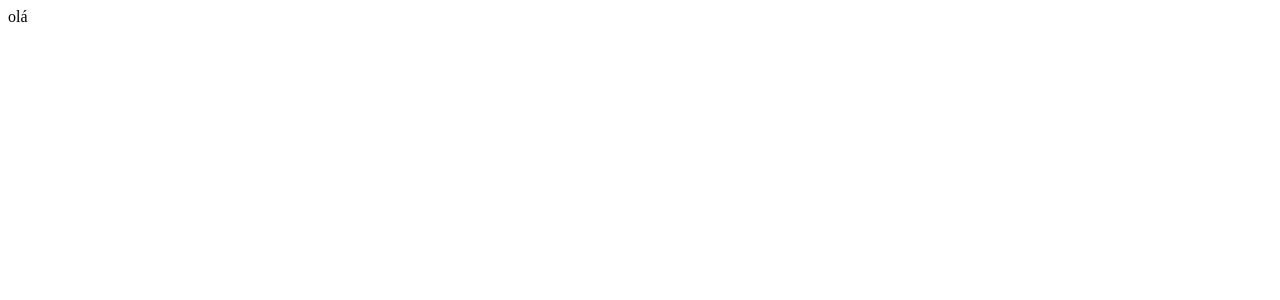
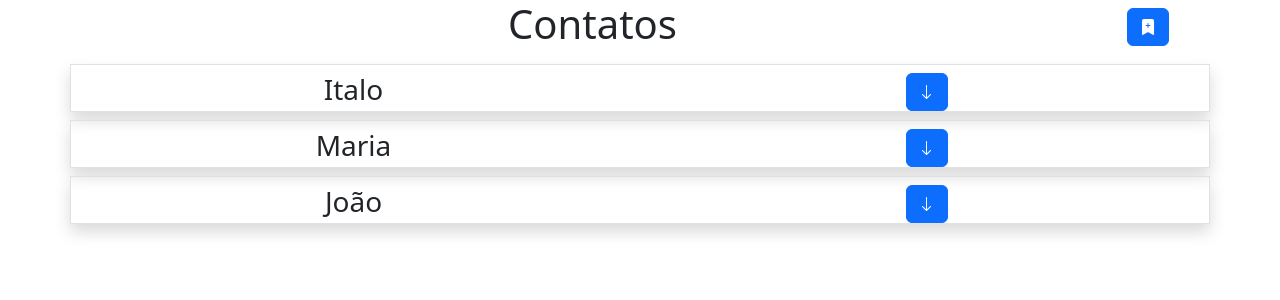
Before and after one commit to ItaloSantos-dev/Agenda-react, a React (Vite) app: page /contatos in a window 1280 px wide. Shown: the top 300 px of the page. Built offline with nearby package versions, Linux system fonts and the light colour scheme.

Commit message:
Front básico
Criação das páginas e rotas específicas

```diff
--- a/index.html
+++ b/index.html
@@ -1,10 +1,14 @@
 <!doctype html>
-<html lang="en">
+<html lang="pt-br">
   <head>
     <meta charset="UTF-8" />
     <link rel="icon" type="image/svg+xml" href="/vite.svg" />
     <meta name="viewport" content="width=device-width, initial-scale=1.0" />
-    <title>my-app</title>
+    <title>Agenda</title>
+    <link href="https://cdn.jsdelivr.net/npm/bootstrap@5.3.2/dist/css/bootstrap.min.css" rel="stylesheet">
+    <link href="https://cdn.jsdelivr.net/npm/bootstrap-icons@1.11.1/font/bootstrap-icons.css" rel="stylesheet">
+
+
   </head>
   <body>
     <div id="root"></div>
--- a/package.json
+++ b/package.json
@@ -11,7 +11,9 @@
   },
   "dependencies": {
     "react": "^19.2.0",
-    "react-dom": "^19.2.0"
+    "react-dom": "^19.2.0",
+    "react-icons": "^5.5.0",
+    "react-router": "^7.10.1"
   },
   "devDependencies": {
     "@eslint/js": "^9.39.1",
--- a/src/App.tsx
+++ b/src/App.tsx
@@ -1,10 +1,22 @@
+import { ListarContatos } from "./assets/components/agenda/ListarContatos";
 
 export function App() {
 
 
   return (
     <>
-      olá
+      <div className="text-center alert alert-primary">
+        <h1>Agenda em react</h1>
+        <img src="https://img.icons8.com/?size=80&id=t5K2CR8feVdX&format=gif" alt="" />
+      </div>
+
+      <div className="container text-center">
+        <div className="row">
+          <div className="col">
+            <a className="text-decoration-none text-light btn btn-primary" href="/contatos">Listar contatos</a>
+          </div>
+        </div>
+      </div>
     </>
   )
 }
--- /dev/null
+++ b/src/assets/components/agenda/CriarContato.tsx
@@ -0,0 +1,58 @@
+import { useState } from "react"
+
+export function CriarContato(){
+    const [nome, setNome] = useState('')
+    const [telefone, setTelefone] = useState('')
+    const [email, setEmail] = useState('')
+
+    function SalvarContato(e){
+        e.preventDefault();
+        console.log("Os dados vai ser salvo pae")
+        setNome('')
+        setTelefone('')
+        setEmail('')
+    }
+
+    return(
+        <>
+            <div className="container text-center">
+                <div className="row">
+                    <div className="col"><h1>Novo contato</h1></div>
+                </div>
+            </div>
+            <form onSubmit={SalvarContato}>
+                <div className="container text-center border shadow">
+                    <div className="row mt-2">
+                        <div className="col">
+                            <label className="form-label alert alert-primary w-25" htmlFor="nome"><h3>Nome:</h3></label>
+                            <br />
+                            <input id="nome" name="nome" className="form-control" type="text" value={nome} onChange={(e)=>setNome(e.target.value)}/>
+                        </div>
+                    </div>
+
+                    <div className="row mt-2">
+                        <div className="col">
+                            <label htmlFor="telefone" className="form-label alert alert-primary w-25"><h3>Telefone:</h3></label>
+                            <input value={telefone} onChange={(e)=>setTelefone(e.target.value)} id="telefone" name="telefone" type="tel" className="form-control" />
+                        </div>
+                    </div>
+
+                    <div className="row mt-2">
+                        <div className="col"><label htmlFor="email" className="form-label alert alert-primary w-25"><h3>Email:</h3></label>
+                        <input type="email" name="email" id="email" className="form-control" value={email} onChange={(e)=>setEmail(e.target.value)} />
+                        </div>
+                    </div>
+
+                    <div className="row mt-2 mb-2">
+                        <div className="col">
+                            <button className="btn btn-success" type="submit">Salvar</button>
+                        </div>
+                    </div>
+                </div>
+            </form>
+
+
+
+        </>
+    )
+}
--- /dev/null
+++ b/src/assets/components/agenda/ListarContatos.tsx
@@ -0,0 +1,120 @@
+import { useState } from "react"
+import "./listarContatos.css"
+
+interface Contato{
+    id:number,
+    nome:string,
+    telefone:string,
+    email:string
+}
+
+export function ListarContatos(){
+    const contato1:Contato={
+        id:1,
+        nome:"Italo",
+        telefone:"xxxxxxxx",
+        email:"italo@.com"
+    }
+    const contato2: Contato = {
+        id: 2,
+        nome: "Maria",
+        telefone:"xxxxxxxx",
+        email: "maria@.com"
+    }
+
+    const contato3: Contato = {
+        id: 3,
+        nome: "João",
+        telefone:"xxxxxxxx",
+        email: "joao@.com"
+    }
+
+    const [contatos, setContatos]=useState<Contato[]>([
+        contato1, contato2, contato3
+    ])
+    return(
+
+        <ExibirContatos contatos={contatos} />
+    )
+}
+
+function BuscandoContatos(){
+    //acessar api e modificar state
+}
+
+
+
+function ExibirContatos(props){
+    function MaisDetalhes(divId){
+        let divEscolhida = document.getElementById('divContato'+divId)
+        if(divEscolhida?.classList.contains('ocultar')){
+            //Fechar as outras
+            const todasDivs = document.getElementsByClassName('linha')
+            console.log(todasDivs);
+
+            Array.from(todasDivs).forEach((div)=>{
+                div.classList.remove('exibir')
+                div.classList.add('ocultar')
+
+
+            })
+            divEscolhida.classList.remove('ocultar')
+            divEscolhida.classList.add('exibir')
+
+        }
+        else{
+            divEscolhida.classList.remove('exibir')
+            divEscolhida.classList.add('ocultar')
+        }
+
+    }
+
+    return(
+        <>
+        <div className="container">
+            <div className="row">
+                <div className="col"><h1 className="text-center">Contatos</h1></div>
+                <div className="col-1"><a title="Criar contato" className="bi bi-bookmark-plus-fill btn btn-primary mt-2" href="/novocontato"></a></div>
+            </div>
+        </div>
+            <div className="">
+                {
+                    props.contatos.map((c:Contato)=>(
+                        <div id={"divContato"+c.id} key={c.id} className={"container text-center border shadow p-2 divContato mt-2 mb-2 linha ocultar"}>
+                            <div className="row">
+                                <div className="col"><h3>{c.nome}</h3></div>
+                                <div className="col">
+                                <button title="Ver mais" onClick={()=>MaisDetalhes(c.id)} className="bi bi-arrow-down btn btn-primary"></button>
+                            </div>
+
+                            </div>
+                            <div className="row mt-2 mb-2 ">
+                                <div className="col-6"><h3>ID: {c.id}</h3></div>
+                            </div>
+
+                            <div className="row mt-2 mb-2">
+                                <div className="col-6"><h3>Tel: {c.telefone}</h3></div>
+                            </div>
+                            <div className="row mt-2 mb-2">
+                                <div className="col-6">
+                                    <h3>Email: {c.email}</h3>
+                                </div>
+                            </div>
+                            <div className="row">
+                                <div className="col">
+                                    <button className="btn btn-warning">Editar</button>
+                                </div>
+                                <div className="col">
+                                    <div className="col">
+                                        <button className="btn btn-danger">Deletar</button>
+                                    </div>
+                                </div>
+                            </div>
+
+                        </div>
+                    ))
+                }
+            </div>
+        </>
+    )
+}
--- /dev/null
+++ b/src/assets/components/agenda/listarContatos.css
@@ -0,0 +1,14 @@
+.divContato{
+    overflow: hidden;
+}
+
+.linha{
+    transition: max-height .3s ease;
+}
+.ocultar{
+    max-height: 6vh;
+}
+.exibir{
+    max-height: 30vh;
+
+}
--- a/src/main.tsx
+++ b/src/main.tsx
@@ -1,10 +1,21 @@
 import { StrictMode } from 'react'
 import { createRoot } from 'react-dom/client'
+import {App} from './App.tsx'
+import { createBrowserRouter, RouterProvider } from 'react-router'
+import { ListarContatos } from './assets/components/agenda/ListarContatos.tsx'
+import { CriarContato } from './assets/components/agenda/CriarContato.tsx'
 
-import {App} from './App.tsx'
+
+const router = createBrowserRouter([
+  //pagina inicial
+  {path:"/", element:<App/>},
+  //Listar contatos
+  {path:"/contatos", element:<ListarContatos />},
+  {path:"/novocontato", element:<CriarContato/>}
+])
 
 createRoot(document.getElementById('root')!).render(
   <StrictMode>
-    <App />
+    <RouterProvider router={router} />
   </StrictMode>,
 )
```
Also changed, not shown: 1 other file (tests, documents, lock files or other folders).
